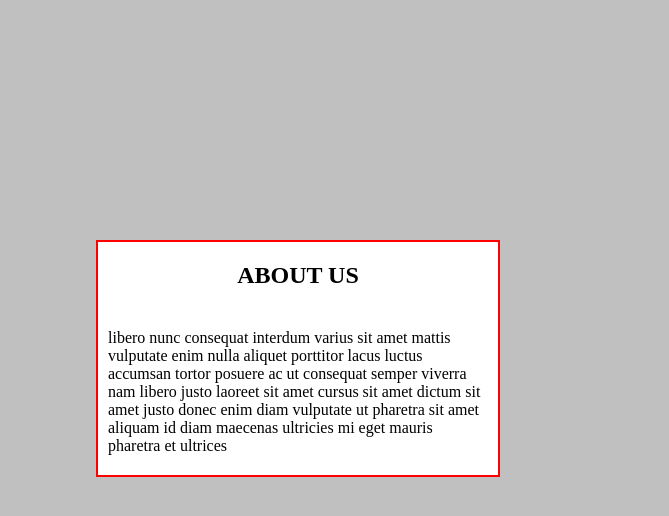
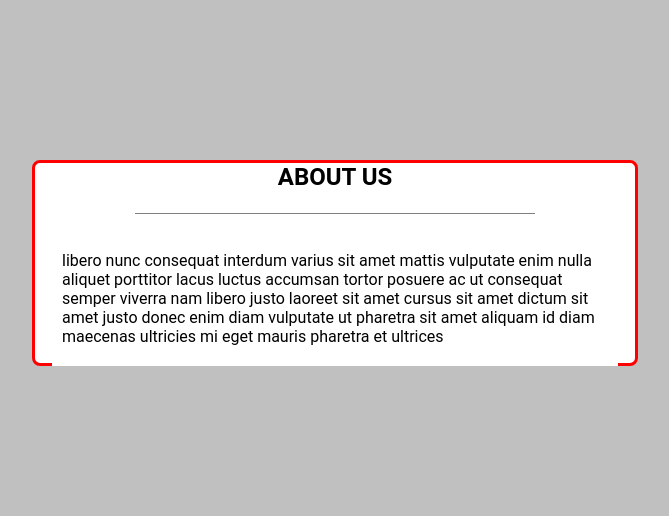
Before and after one commit to Yuliya0712/Test, a plain HTML site: page task5/index.html in a window 1280 px wide. Shown: the whole page, without its empty margins (288-957 px from the left). Drawn offline with Linux system fonts and the light colour scheme.

Commit message:
add changes to homework2

```diff
--- a/task5/css/style.css
+++ b/task5/css/style.css
@@ -4,15 +4,24 @@
   background-color: #C0C0C0;
 }
 div{
-  width: 400px;
-  border:2px solid red;
-  position: absolute;
-  left: 30%;
-  top: 30%;
+ width:600px;
+    height: 200px;
+    border: 3px solid red;
+    border-radius: 8px;
+    position:relative;
+    left: 25%;
+    top: 20%;
+    right: 75%;
+    bottom: 80%;
+    font-family: 'Roboto', sans-serif;
+    background-color: white;
   }
 h2{
-  text-align: center;
-  padding:20px 10px;
+   border-bottom: 1px solid gray;
+    text-align: center;
+    height: 50px;
+    width: 400px;
+    margin-left: 100px;
   text-transform: uppercase;
   background-color:#FFF;
 }
@@ -20,4 +29,5 @@ p{
    background-color:#FFF;
   text-align: left;
   padding:20px 10px;
+   margin: 17px;
 }
```
